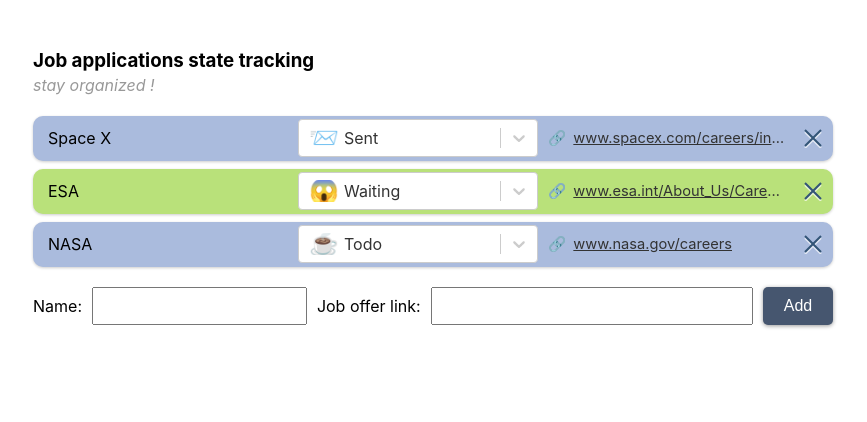
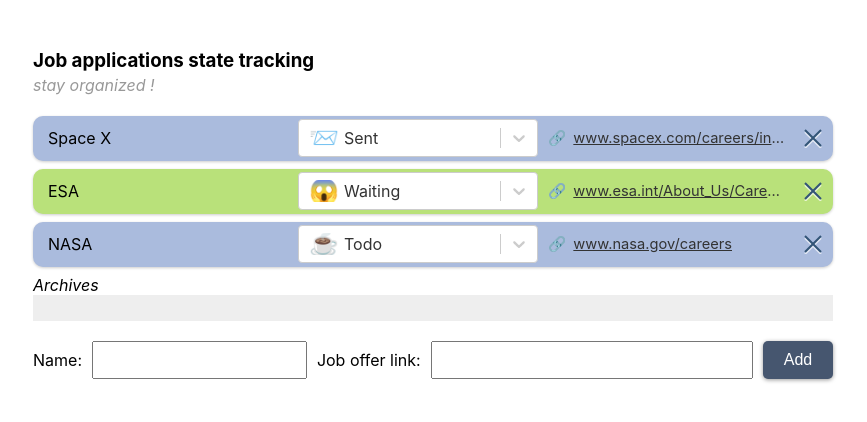
Before and after one commit to PaulDesiles/job-state-tracker, a React (Create React App) app: page / in a window 1280 px wide. Shown: the top 422 px of the page, without its empty margins (207-1074 px from the left). Built offline with nearby package versions, Linux system fonts and the light colour scheme.

Commit message:
archives zone

```diff
--- a/src/App.css
+++ b/src/App.css
@@ -165,3 +165,10 @@
   transform: translateX(100px);
   transition: opacity 300ms, transform 200ms;
 }
+
+.archivesZone {
+  min-height: 20px;
+  background: #eee;
+  padding: 5px;
+  padding-bottom: 1px;
+}
--- a/src/Components/Organizer.tsx
+++ b/src/Components/Organizer.tsx
@@ -2,7 +2,7 @@
 import AddApplication from './AddApplication';
 import {Application, ApplicationData, ApplicationState} from './interfaces';
 import { CSSTransition, TransitionGroup } from 'react-transition-group';
-import { DragDropContext, Droppable, DropResult } from 'react-beautiful-dnd';
+import { DragDropContext, Droppable, DropResult, DraggableLocation } from 'react-beautiful-dnd';
 import OrganizerItem from './OrganizerItem';
 import { v4 as uuidv4 } from 'uuid';
 
@@ -15,8 +15,35 @@
 interface OrganizerProps { }
 
 interface OrganizerState {
-  applications: Application[]
+  applications: Application[];
+  archives: Application[];
 }
+
+const reorder = (list: Application[], sourceIndex: number, destIndex: number) => {
+    const result = [...list];
+    const [removed] = result.splice(sourceIndex, 1);
+    result.splice(destIndex, 0, removed);
+
+    return result;
+};
+
+const move = (
+  sourceList: Application[],
+  destinationList: Application[],
+  source: DraggableLocation,
+  destination: DraggableLocation) =>
+{
+  const sourceClone = [...sourceList];
+  const destClone = [...destinationList];
+  const [removed] = sourceClone.splice(source.index, 1);
+
+  destClone.splice(destination.index, 0, removed);
+
+  return {
+    source: sourceClone,
+    destination: destClone
+  };
+};
 
 class Organizer extends React.Component<OrganizerProps, OrganizerState> {
   constructor(props: OrganizerProps) {
@@ -30,6 +57,8 @@
       localStorage.setItem('applications', JSON.stringify(apps));
     }
 
+    const archives: Application[] = JSON.parse(localStorage.getItem('archives') || '[]');
+
     // transform old ids
     apps.forEach(app => {
       if (typeof(app.id) === 'number') {
@@ -38,7 +67,8 @@
     });
 
     this.state = {
-      applications: apps
+      applications: apps,
+      archives
     }
 
     this.addApplication = this.addApplication.bind(this);
@@ -88,18 +118,58 @@
 
   updateStoredData() {
     localStorage.setItem('applications', JSON.stringify(this.state.applications));
+    localStorage.setItem('archives', JSON.stringify(this.state.archives));
   }
 
   onDragEnd(result: DropResult) {
-    if (result.destination) {
-      const applications = [...this.state.applications];
-      const removed = applications.splice(result.source.index, 1)[0];
-      applications.splice(result.destination.index, 0, removed);
+    const {source, destination} = result;
 
-      this.setState(
-        { applications },
-        () => this.updateStoredData()
-      );
+    if (destination) {
+
+      const getList = (droppableId: string, state: OrganizerState) => {
+        if (droppableId === "mainDroppable")
+          return state.applications;
+        else
+          return state.archives;
+      };
+
+      const isDestMain = destination.droppableId === "mainDroppable";
+
+      if (source.droppableId === destination.droppableId) {
+        this.setState((state) => {
+          const newArray = reorder(
+            getList(destination.droppableId, state),
+            source.index,
+            destination.index);
+
+          if (isDestMain)
+            return { applications: newArray } as OrganizerState;
+          else
+            return { archives: newArray } as OrganizerState;
+        },
+        () => this.updateStoredData());
+      } else {
+        this.setState(state => {
+          const updatedLists = move(
+            getList(source.droppableId, state),
+            getList(destination.droppableId, state),
+            source,
+            destination);
+
+          if (isDestMain) {
+            return {
+              applications: updatedLists.destination,
+              archives: updatedLists.source
+            }
+          } else {
+            return {
+              applications: updatedLists.source,
+              archives: updatedLists.destination
+            }
+          }
+        },
+        () => this.updateStoredData());
+      }
     }
   }
 
@@ -108,26 +178,43 @@
     return (
       <Fragment>
         <DragDropContext onDragEnd={this.onDragEnd}>
-          <Droppable droppableId="droppable">
+          <Droppable droppableId="mainDroppable">
             {(provided, snapshot) => (
               <div {...provided.droppableProps} ref={provided.innerRef} >
-                <TransitionGroup>
                   {this.state.applications.map((item, index) => (
-                    <CSSTransition key={item.id} timeout={{ enter: 500, exit: 300 }} classNames="item">
                       <OrganizerItem
+                        key={item.id}
                         index={index}
                         onDelete={this.deleteApplication}
                         onStateChange={this.changeApplicationState}
                         {...item}
                         />
-                    </CSSTransition>
                   ))}
-                </TransitionGroup>
+                {provided.placeholder}
+              </div>
+            )}
+          </Droppable>
+
+          <i>Archives</i>
+          <Droppable droppableId="archivesDroppable">
+            {(provided, snapshot) => (
+              <div {...provided.droppableProps} ref={provided.innerRef} className="archivesZone">
+                  {this.state.archives.map((item, index) => (
+                      <OrganizerItem
+                        key={item.id}
+                        index={index}
+                        onDelete={this.deleteApplication}
+                        onStateChange={this.changeApplicationState}
+                        {...item}
+                        />
+                  ))}
                 {provided.placeholder}
               </div>
             )}
           </Droppable>
         </DragDropContext>
+
+
 
         <AddApplication onAddApplication={this.addApplication} />
       </Fragment>
--- a/src/Components/OrganizerItem.tsx
+++ b/src/Components/OrganizerItem.tsx
@@ -6,7 +6,7 @@
 class OrganizerItem extends Component<OrganizerItemProps> {
 	render() {
 		return (
-			<Draggable draggableId={`${this.props.id}`} index={this.props.index}>
+			<Draggable draggableId={this.props.id} index={this.props.index}>
 				{(provided, snapshot) => (
 					<div
 						ref={provided.innerRef}
@@ -14,7 +14,9 @@
 						{...provided.dragHandleProps}
 						style={{margin: '0 0 8px 0', ...provided.draggableProps.style}}
 					>
+					{
 						<ApplicationLine {...this.props} />
+					}
 					</div>
 					)}
 			</Draggable>
```
